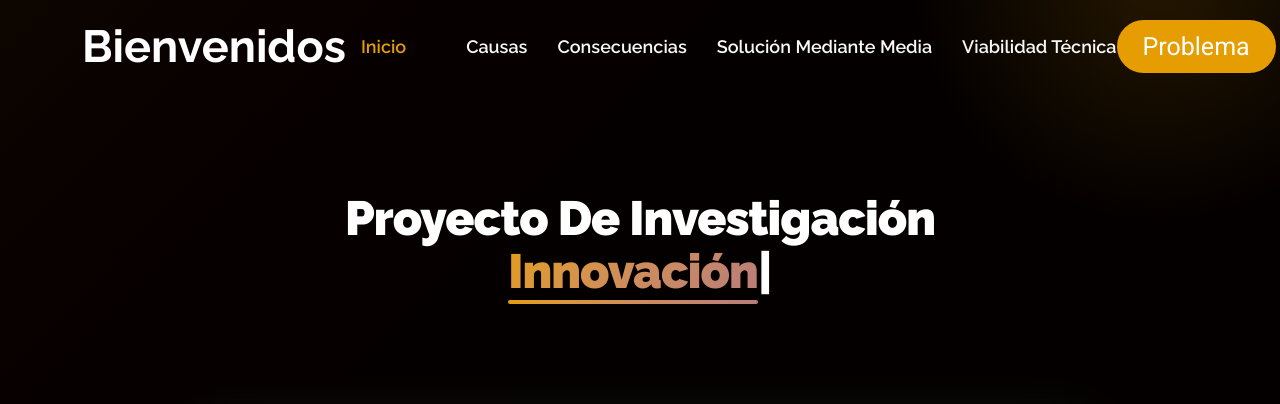
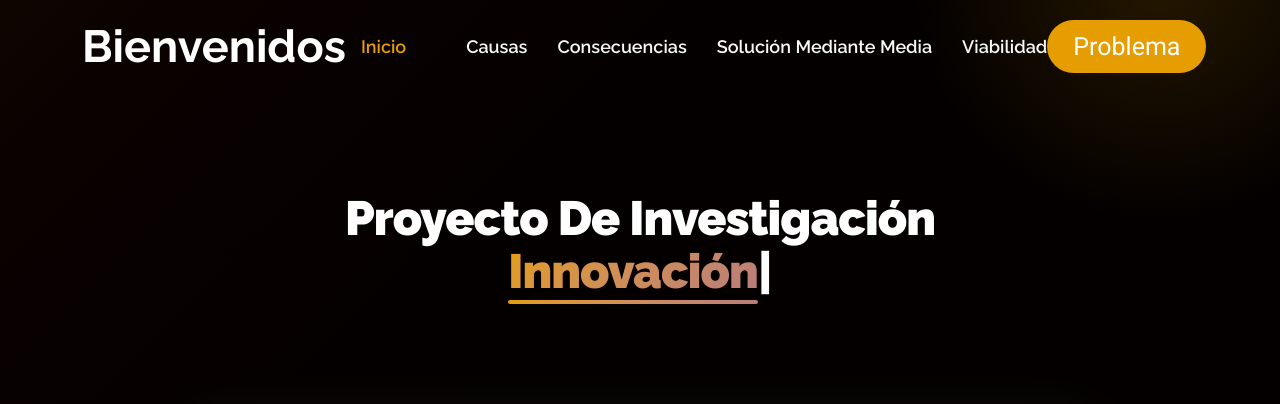
Before and after one commit to Emanuel3212/Time_To_Change.S.E.J, a plain HTML site: page index.html in a window 1280 px wide. Shown: the top 404 px of the page. Drawn offline with Linux system fonts and the light colour scheme.

Commit message:
Update index.html

```diff
--- a/index.html
+++ b/index.html
@@ -59,7 +59,7 @@
           <ul>
 
             </li>
-            <li><a href="#contact">Viabilidad Técnica</a></li>
+            <li><a href="#contact">Viabilidad</a></li>
           </ul>
           <i class="mobile-nav-toggle d-xl-none bi bi-list"></i>
       </nav>
```
